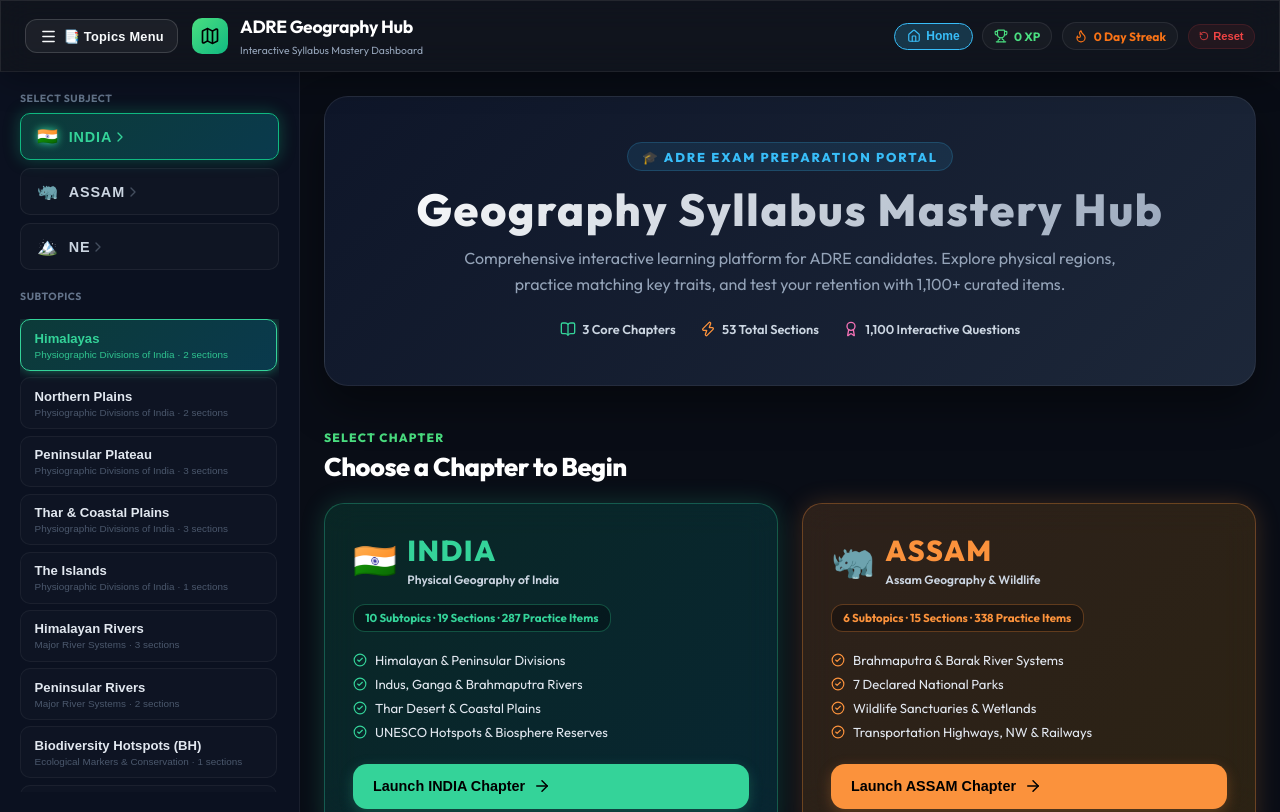
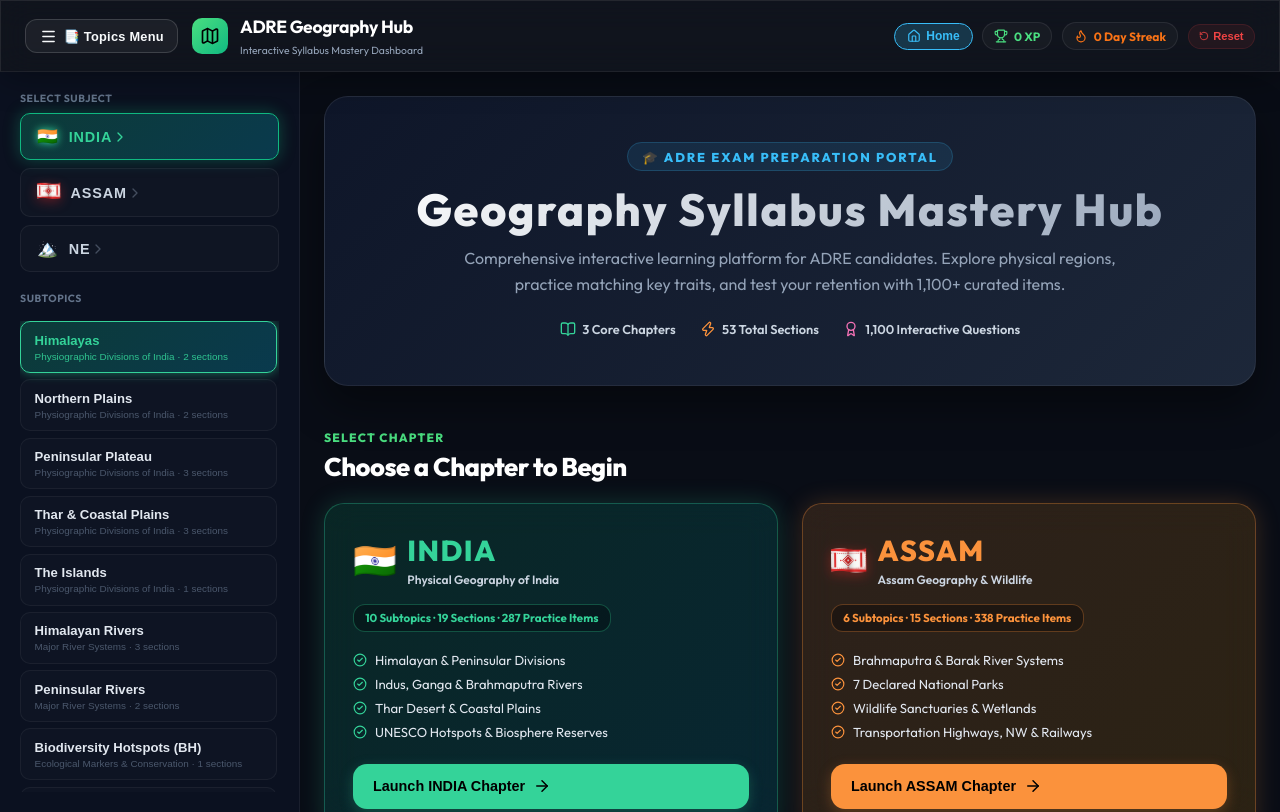
Before and after one commit to Angsumi/Geography, a React (Vite) app: page / in a window 1280 px wide. Built offline with nearby package versions, Linux system fonts and the light colour scheme.

Commit message:
feat: 3D animated waving Gamusa flag icon for Assam

```diff
--- a/src/App.jsx
+++ b/src/App.jsx
@@ -17,6 +17,7 @@ import ExamineMCQ from './components/ExamineMCQ';
 import GeographyMap from './components/GeographyMap';
 import { SectionVisualizer } from './components/SectionVisualizer';
 import { HomePage } from './components/HomePage';
+import { GamusaIcon } from './components/icons/GamusaIcon';
 
 // Combine regional JSON files into unified syllabus and activities arrays
 const syllabusData = {
@@ -223,7 +224,7 @@ const CHAPTER_STYLES = {
     activeColor: '#fb923c',
     glowColor: 'rgba(251, 146, 60, 0.5)',
     glow: '0 0 16px rgba(249,115,22,0.35)',
-    icon: '🦏'
+    icon: <GamusaIcon size={24} />
   },
   'NE': {
     activeBg: 'linear-gradient(135deg, rgba(168,85,247,0.25), rgba(236,72,153,0.25))',
--- a/src/components/HomePage.jsx
+++ b/src/components/HomePage.jsx
@@ -1,6 +1,7 @@
 import React from 'react';
 import { motion } from 'framer-motion';
 import { Map, Layers, Link2, GraduationCap, Zap, Compass, ArrowRight, BookOpen, Award, CheckCircle2 } from 'lucide-react';
+import { GamusaIcon } from './icons/GamusaIcon';
 
 export function HomePage({ onSelectChapter }) {
   const chapterCards = [
@@ -25,7 +26,7 @@ export function HomePage({ onSelectChapter }) {
       id: 'ASSAM',
       title: 'ASSAM',
       fullTitle: 'Assam Geography & Wildlife',
-      icon: '🦏',
+      icon: <GamusaIcon size={36} />,
       color: '#fb923c',
       bgGrad: 'linear-gradient(135deg, rgba(251,146,60,0.15), rgba(245,158,11,0.15))',
       border: 'rgba(251, 146, 60, 0.3)',
--- /dev/null
+++ b/src/components/icons/GamusaIcon.jsx
@@ -0,0 +1,113 @@
+import React from 'react';
+import { motion } from 'framer-motion';
+
+/**
+ * Traditional Animated Waving Assamese Gamusa (Gamosa) Flag Icon
+ * Features S-curve fabric waving contours, 3D fold highlights,
+ * red woven borders (Pori), traditional Phulam motifs, and animated wind wave effect.
+ */
+export function GamusaIcon({ size = 28, className = '', style = {}, animated = true }) {
+  const width = size;
+  const height = Math.round(size * 0.75);
+
+  return (
+    <motion.div
+      className={`gamusa-waving-wrapper ${className}`}
+      animate={animated ? {
+        y: [0, -1.5, 1, -0.5, 0],
+        rotate: [0, 1.5, -1, 0.5, 0],
+        scale: [1, 1.02, 0.99, 1]
+      } : {}}
+      transition={{
+        duration: 3.5,
+        repeat: Infinity,
+        ease: 'easeInOut'
+      }}
+      style={{
+        display: 'inline-flex',
+        alignItems: 'center',
+        justify: 'center',
+        position: 'relative',
+        filter: 'drop-shadow(0 3px 6px rgba(220, 38, 38, 0.4))',
+        flexShrink: 0,
+        ...style
+      }}
+    >
+      <svg
+        width={width}
+        height={height}
+        viewBox="0 0 46 32"
+        fill="none"
+        xmlns="http://www.w3.org/2000/svg"
+        style={{ display: 'block' }}
+      >
+        <g clipPath="url(#gamusa-wave-clip)">
+          {/* Crisp White Woven Cloth Base with S-Curve Wave Contour */}
+          <rect width="46" height="32" fill="#FAF9F6" />
+
+          {/* Top & Bottom Red Woven Stripes (Pori) */}
+          <path d="M 0 0 C 12 1.5, 24 0, 46 1.5 L 46 5.5 C 24 4, 12 5.5, 0 4 Z" fill="#DC2626" />
+          <path d="M 0 26.5 C 12 28, 24 26.5, 46 28 L 46 32 C 24 30.5, 12 32, 0 30.5 Z" fill="#DC2626" />
+
+          {/* Inner Red Dash Weave Lines */}
+          <path d="M 0 6.5 Q 23 8, 46 6.5" stroke="#B91C1C" strokeWidth="0.8" strokeDasharray="1.5 1" fill="none" />
+          <path d="M 0 25.5 Q 23 27, 46 25.5" stroke="#B91C1C" strokeWidth="0.8" strokeDasharray="1.5 1" fill="none" />
+
+          {/* Left End Phulam Panel (Woven Red Motif Strip) */}
+          <rect x="2" y="4" width="6" height="23" fill="#FEE2E2" opacity="0.6" />
+          <rect x="4" y="6" width="2.5" height="19" fill="#DC2626" />
+
+          {/* Right End Phulam Panel (Woven Red Motif Strip) */}
+          <rect x="36" y="4" width="6" height="23" fill="#FEE2E2" opacity="0.6" />
+          <rect x="37.5" y="6" width="2.5" height="19" fill="#DC2626" />
+
+          {/* Traditional Center Phulam (Assamese Diamond Flower Motif) */}
+          <g transform="translate(22, 16) scale(0.95)">
+            {/* Diamond Outer Frame */}
+            <polygon points="0,-7.5 7.5,0 0,7.5 -7.5,0" fill="none" stroke="#DC2626" strokeWidth="1.3" />
+            {/* Inner Floral Petals */}
+            <path d="M 0,-5.5 Q 2.5,-2.5 5.5,0 Q 2.5,2.5 0,5.5 Q -2.5,2.5 -5.5,0 Q -2.5,-2.5 0,-5.5 Z" fill="#DC2626" />
+            <circle cx="0" cy="0" r="1.3" fill="#FFF" />
+            {/* Red Diamond Accent Dots */}
+            <circle cx="0" cy="-10" r="1" fill="#DC2626" />
+            <circle cx="0" cy="10" r="1" fill="#DC2626" />
+            <circle cx="-10" cy="0" r="1" fill="#DC2626" />
+            <circle cx="10" cy="0" r="1" fill="#DC2626" />
+          </g>
+
+          {/* 3D Wave Crease Shadows & Glossy Highlights */}
+          <rect width="46" height="32" fill="url(#gamusa-fold-shading)" style={{ mixBlendMode: 'multiply', opacity: 0.55 }} />
+          <rect width="46" height="32" fill="url(#gamusa-fold-highlight)" style={{ mixBlendMode: 'overlay', opacity: 0.45 }} />
+        </g>
+
+        {/* Right Edge Fluttering Fringe Tassels (Anchali Fringes) */}
+        <path d="M 44.5 1 L 44.5 31" stroke="#DC2626" strokeWidth="1.2" strokeDasharray="1.2 1.5" />
+        <path d="M 45.8 2 L 45.8 30" stroke="#B91C1C" strokeWidth="1" strokeDasharray="1 2" />
+
+        <defs>
+          {/* Wave Waving Mask Contour */}
+          <clipPath id="gamusa-wave-clip">
+            <path d="M 0 1.5 Q 11.5 -1, 23 1.5 T 45 1.5 L 45 30.5 Q 33.5 33, 22 30.5 T 0 30.5 Z" />
+          </clipPath>
+
+          {/* 3D Fold Crease Shading */}
+          <linearGradient id="gamusa-fold-shading" x1="0%" y1="0%" x2="100%" y2="0%">
+            <stop offset="0%" stopColor="#000" stopOpacity="0.25" />
+            <stop offset="25%" stopColor="#FFF" stopOpacity="0" />
+            <stop offset="50%" stopColor="#000" stopOpacity="0.35" />
+            <stop offset="75%" stopColor="#FFF" stopOpacity="0" />
+            <stop offset="100%" stopColor="#000" stopOpacity="0.2" />
+          </linearGradient>
+
+          {/* 3D Glossy Sunlight Highlight */}
+          <linearGradient id="gamusa-fold-highlight" x1="0%" y1="0%" x2="100%" y2="0%">
+            <stop offset="15%" stopColor="#FFF" stopOpacity="0.6" />
+            <stop offset="40%" stopColor="#000" stopOpacity="0" />
+            <stop offset="65%" stopColor="#FFF" stopOpacity="0.7" />
+            <stop offset="90%" stopColor="#000" stopOpacity="0" />
+          </linearGradient>
+        </defs>
+      </svg>
+    </motion.div>
+  );
+}
```
